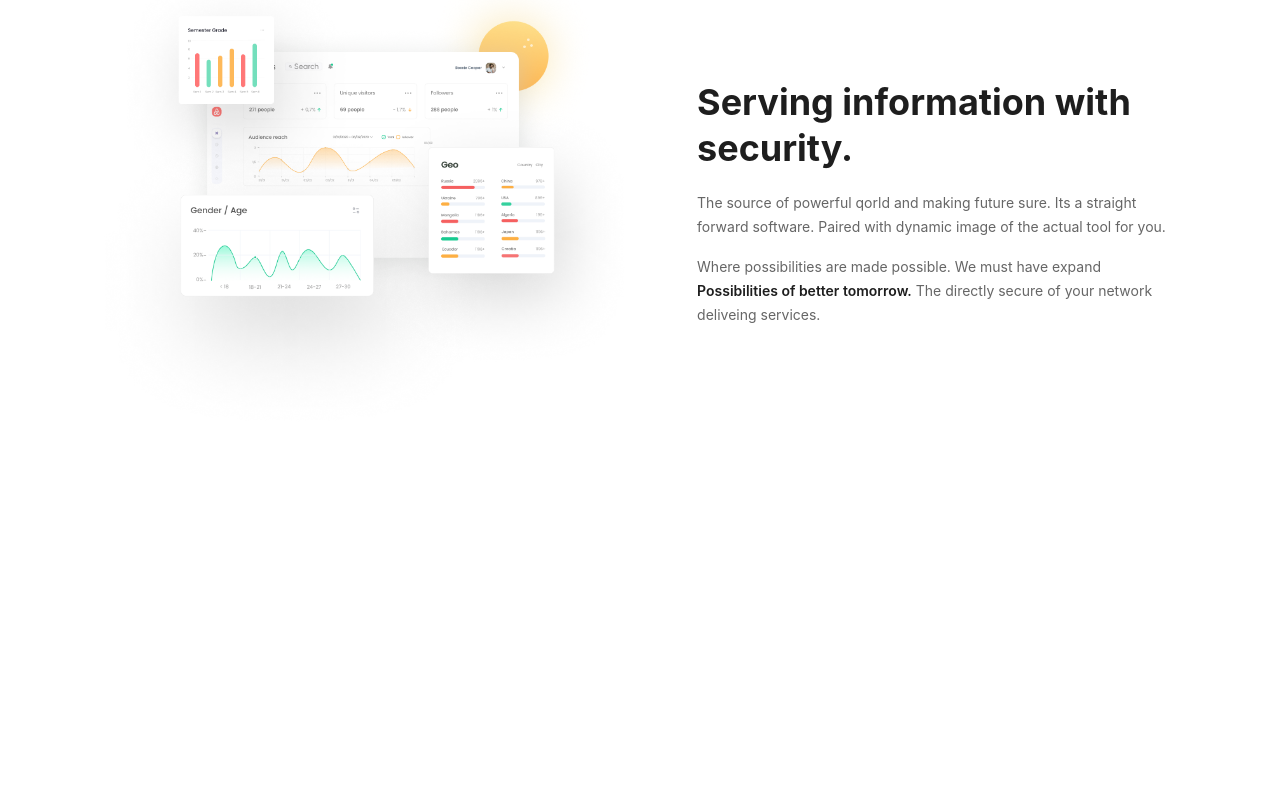
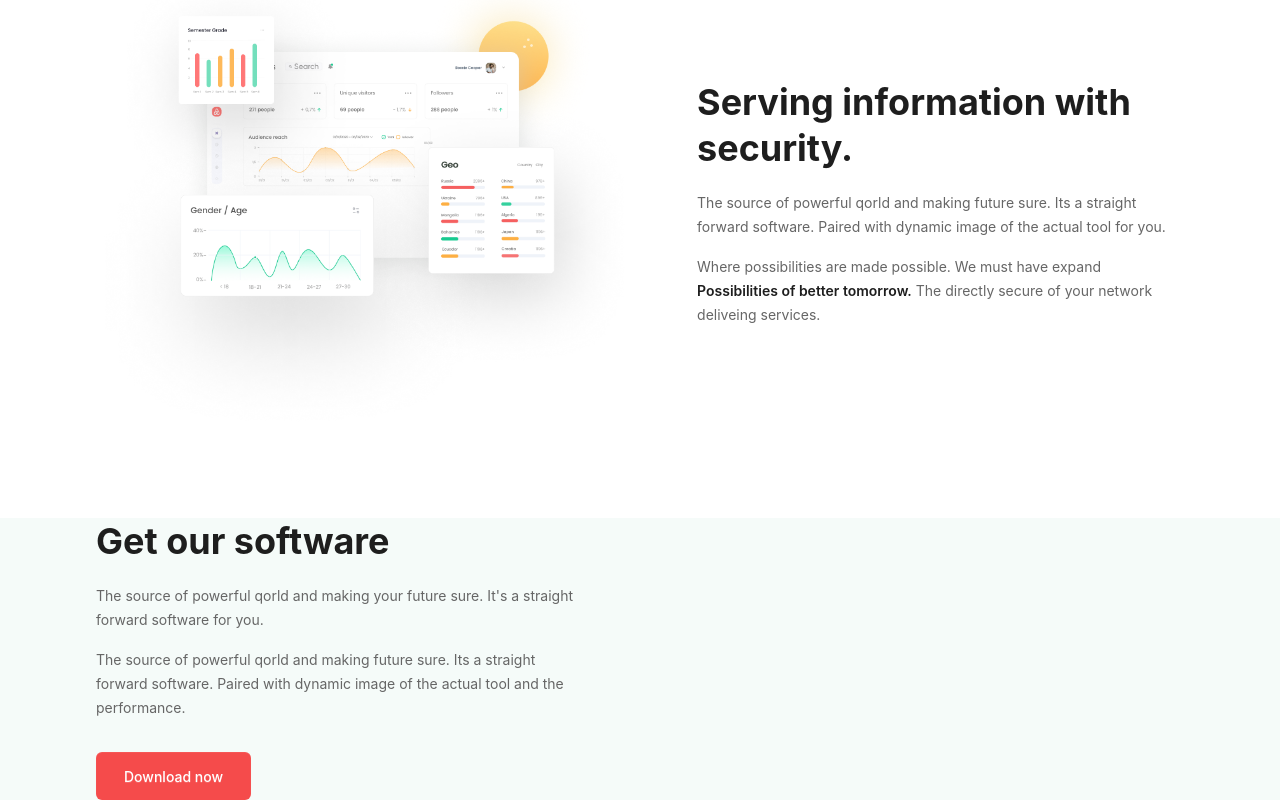
Before and after one commit to xadichalmatova0112-hue/newProject, a React (Vite) app: page / in a window 1280 px wide. Shown: the part 2131-2931 px from the top of the page. Before the commit the page ends 2649 px from the top, so only its background shows below. Built offline with nearby package versions, Linux system fonts and the light colour scheme.

Commit message:
header changed and added new section

```diff
--- a/src/Components/Header.jsx
+++ b/src/Components/Header.jsx
@@ -4,30 +4,30 @@ import logoSoft from '../assets/soft.png'
 const Header = () => {
     return (
         <div>
-            <header class="navbar bg-base-100 max-w-[85%] mx-auto mt-[-20px]">
-                <div class="navbar-start">
-                  <img src={logoSoft} alt="" />
+            <header className="navbar bg-base-100 max-w-[85%] mx-auto mt-[-20px]">
+                <div className="navbar-start">
+                    <img src={logoSoft} alt="" />
                 </div>
 
-                <div class="navbar-center hidden md:flex">
-                    <ul class="menu menu-horizontal px-1 text-gray-500 text-base gap-4">
-                        <li><a href="#feature" class="hover:bg-transparent hover:text-gray-900">Feature</a></li>
-                        <li><a href="#download" class="hover:bg-transparent hover:text-gray-900">Download</a></li>
-                        <li><a href="#pricing" class="hover:bg-transparent hover:text-gray-900">Pricing</a></li>
+                <div className="navbar-center hidden md:flex">
+                    <ul className="menu menu-horizontal px-1 text-gray-500 text-base gap-4">
+                        <li><a href="#feature" className="hover:bg-transparent hover:text-gray-900">Feature</a></li>
+                        <li><a href="#download" className="hover:bg-transparent hover:text-gray-900">Download</a></li>
+                        <li><a href="#pricing" className="hover:bg-transparent hover:text-gray-900">Pricing</a></li>
                     </ul>
                 </div>
 
-                <div class="navbar-end gap-4">
-                    <a href="#login" class="btn btn-ghost text-gray-600 font-normal text-base">
+                <div className="navbar-end gap-4">
+                    <a href="#login" className="btn btn-ghost text-gray-600 font-normal text-base">
                         Login
                     </a>
-                    <a href="#signup" class="btn bg-[#F64C4C] hover:bg-[#e03e3e] text-white border-none rounded-md px-6 font-normal text-base">
+                    <a href="#signup" className="btn bg-[#F64C4C] hover:bg-[#e03e3e] text-white border-none rounded-md px-6 font-normal text-base">
                         Sign up
                     </a>
                 </div>
             </header>
+        </div>
 
-        </div>
     )
 }
 
--- a/src/Components/MainCount.jsx
+++ b/src/Components/MainCount.jsx
@@ -174,6 +174,28 @@ const MainCount = () => {
                     </div>
                 </div>
             </section>
+            <section className="bg-[#F5FBF9] ">
+                <div className="w-[85%] mx-auto flex flex-col lg:flex-row items-center justify-between gap-[60px]">
+
+                    <div className="w-full lg:w-[45%] flex flex-col items-start">
+                        <h2 className="text-[36px] font-bold text-[#1E1E1E] leading-[46px] mb-[20px]">
+                            Get our software
+                        </h2>
+                        <p className="text-[14px] text-[#666666] leading-[24px] mb-[16px]">
+                            The source of powerful qorld and making your future sure. It's a straight forward software for you.
+                        </p>
+                        <p className="text-[14px] text-[#666666] leading-[24px] mb-[32px]">
+                            The source of powerful qorld and making future sure. Its a straight forward software. Paired with dynamic image of the actual tool and the performance.
+                        </p>
+                        <button className="btn bg-[#F54B4B] hover:bg-[#d63636] text-white border-none rounded-[6px] px-[28px] h-[48px] min-h-[48px] text-[14px] font-medium normal-case">
+                            Download now
+                        </button>
+                    </div>
+
+
+
+                </div>
+            </section>
         </div >
     )
 }
```
Also changed, not shown: src/assets/laptop.png (added).
